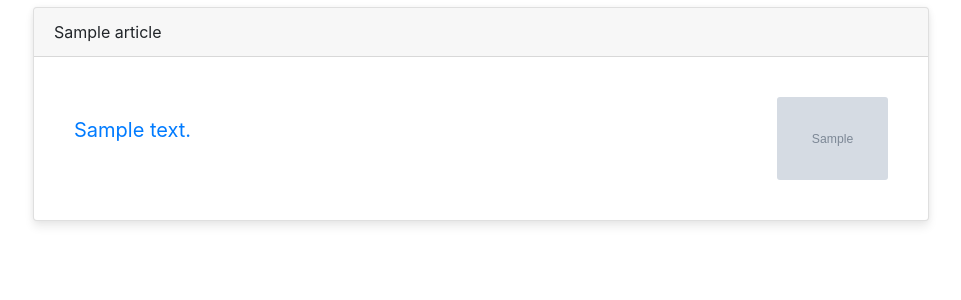
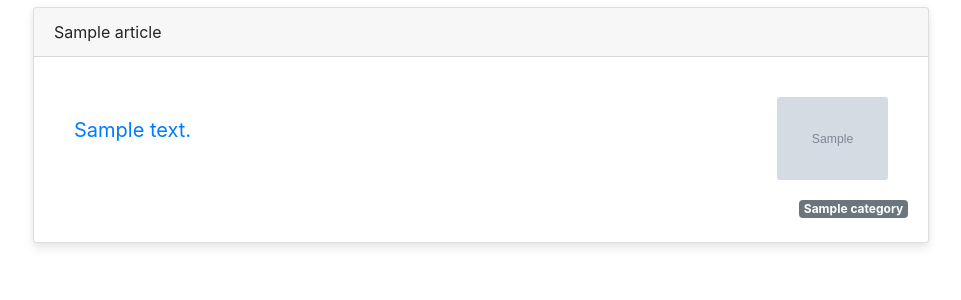
Before and after one commit to diomont/tpw_projeto_1, a Django app: template wiki/templates/article_list.html in a window 1280 px wide. Shown: the part 193-493 px from the top of the page, without its empty margins (159-1120 px from the left). Run offline with Django 3.2, Linux system fonts and the light colour scheme; the template is opened without the code that fills it: most values are stand-ins (such as "Sample title", 1, 10 or a date in 2020); grey boxes marked "Sample" are stand-in pictures; data that the repository does not hold is empty; some libraries are stand-ins or nearby versions.

Commit message:
caro tome, responderei ao seu email (aka categories na list)

```diff
--- a/wiki/templates/article_list.html
+++ b/wiki/templates/article_list.html
@@ -25,6 +25,11 @@
                                 <img class="card-img" style=" position: unset" src="{{ article.main_image.url }}" />
                             </div>
                         </div>
+                        <div class="d-flex flex-row-reverse mb-1">
+                            {% for category in article.categories.all %}
+                                <span class="badge ml-2 badge-secondary">{{ category.name }}</span>
+                            {% endfor %}
+                        </div>
                     </div>
                 </a>
             </div>
```
